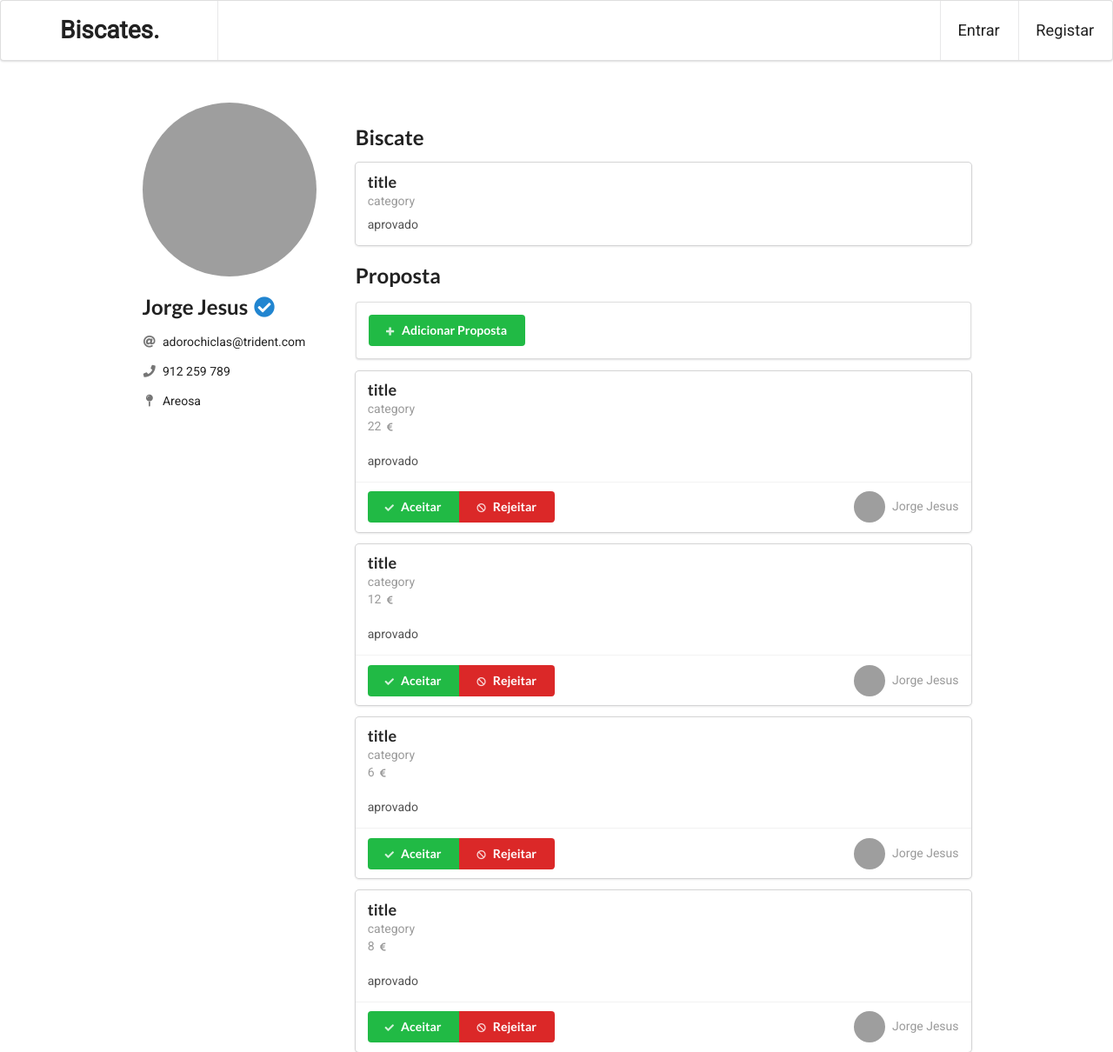
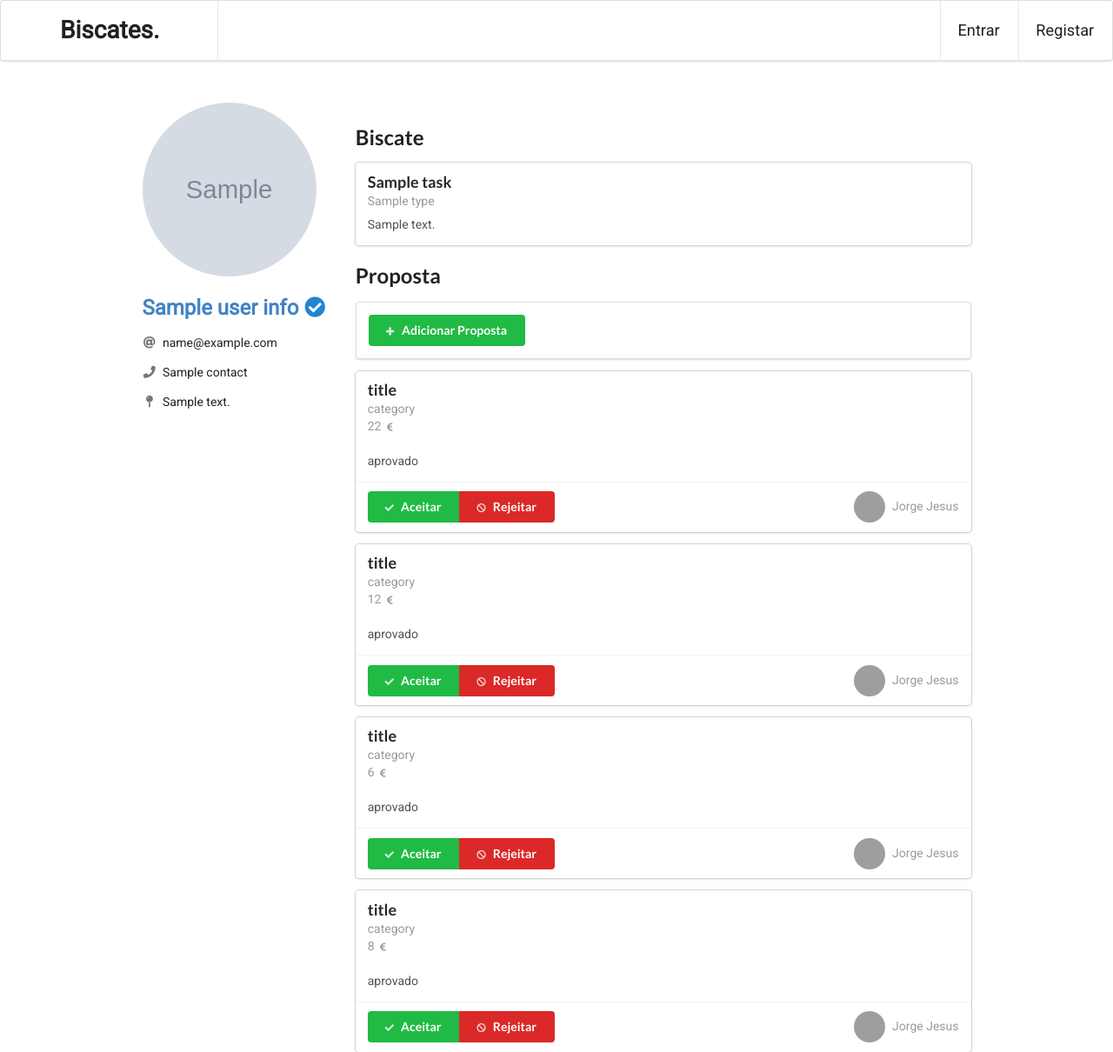
Before and after one commit to makeorbreak-io/biscates, a Flask app: template templates/task.html in a window 1280 px wide. Shown: the whole page at 87% size. Run offline with Flask 2, Linux system fonts and the light colour scheme; the template is opened without the code that fills it: most values are stand-ins (such as "Sample title", 1, 10 or a date in 2020); grey boxes marked "Sample" are stand-in pictures; parts of the project's set-up code (start-up, migrations or seed data) failed here and were passed over; some libraries are stand-ins or nearby versions; grey boxes are pictures that could not be loaded.

Commit message:
Task page responding

```diff
--- a/app.py
+++ b/app.py
@@ -1,5 +1,5 @@
 import os
-from flask import Flask, render_template, jsonify, redirect, url_for
+from flask import Flask, render_template, jsonify, redirect, url_for, request
 from flask_sqlalchemy import SQLAlchemy
 from flask_wtf import FlaskForm
 from wtforms import TextField, PasswordField
@@ -25,15 +25,12 @@ def hello():
     return render_template("homepage.html", tasks=tasks)
 
 
-@app.route("/login")
-def login():
-    login_form = LoginForm()
-    return render_template("login.html", login_form=login_form)
-
-
 @app.route("/task")
 def taks():
-    return render_template("task.html")
+    task_id = request.args.get('id')
+    task = get_task(task_id)
+    task.user_info = get_user_by_id(task.user)
+    return render_template("task.html", task=task)
 
 
 @app.route("/profile")
--- a/controllers/task_controller.py
+++ b/controllers/task_controller.py
@@ -4,7 +4,7 @@ from models import Users
 
 
 def get_all_tasks():
-    tasks = Tasks.query.filter_by(approved=False).order_by(Tasks.created_at).all()
+    tasks = Tasks.query.filter_by(approved=False).order_by(Tasks.created_at).limit(10).all()
     return tasks
 
 def get_user_by_id(id):
@@ -12,5 +12,5 @@ def get_user_by_id(id):
     return user
 
 def get_task(id):
-    task = Task.query.get(id)
+    task = Tasks.query.get(id)
     return task
--- a/models.py
+++ b/models.py
@@ -55,7 +55,7 @@ class Tasks(db.Model):
         self.type = type
 
     def __repr__(self):
-        return '<id {} title {} type {} approved {} user {} location {} >'.format(self.id, self.title, self.type, self.approved, self.user, self.location)
+        return '<id {} title {} type {} approved {} user {} location {} description {}>'.format(self.id, self.title, self.type, self.approved, self.user, self.location, self.description)
 
 
 class Ratings(db.Model):
--- a/templates/task.html
+++ b/templates/task.html
@@ -4,19 +4,19 @@
 <script src="{{ url_for('static', filename='js/profile.js') }}"></script>
 <br/>
 <div class="ui row">
-    <img class="ui massive avatar image" style="width: 200px; height: 200px; object-fit: cover;" src="http://www2.pictures.zimbio.com/gi/Real+Madrid+CF+v+Sporting+Clube+de+Portugal+QSMFTsZhHuml.jpg" />
+    <img class="ui massive avatar image" style="width: 200px; height: 200px; object-fit: cover;" src={{task.user_info.photo}} />
 </div>
 <br/>
 <div class="ui row">
-    <h2>Jorge Jesus <i class="check circle icon blue"></i></h2>
+    <h2><a href="http://www.dog.com">{{task.user_info.name}}</a> <i class="check circle icon blue"></i></h2>
     <p>
-        <i class="at icon grey"></i> adorochiclas@trident.com
+        <i class="at icon grey"></i> {{task.user_info.email}}
     </p>
     <p>
-        <i class="phone icon grey"></i> 912 259 789
+        <i class="phone icon grey"></i> {{task.user_info.contact}}
     </p>
     <p>
-        <i class="map pin icon grey"></i> Areosa
+        <i class="map pin icon grey"></i> {{task.user_info.address}}
     </p>
 </div>
 {% endblock %}
@@ -27,19 +27,17 @@
     <div class="ui eight wide column">
         <br>
         <h2>Biscate</h2>
-        {% set task =
-        ["title","category","aprovado","Jorge Jesus","http://www2.pictures.zimbio.com/gi/Real+Madrid+CF+v+Sporting+Clube+de+Portugal+QSMFTsZhHuml.jpg"]%}
-        <a class="ui fluid card " href="http://www.dog.com">
+        <div class="ui fluid card">
             <div class="content">
-                <div class="header">{{task[0]}}</div>
+                <div class="header">{{task.title}}</div>
                 <div class="meta">
-                    <span class="category">{{task[1]}}</span>
+                    <span class="category">{{task.type}}</span>
                 </div>
                 <div class="description">
-                    <p>{{task[2]}}</p>
+                    <p>{{task.description}}</p>
                 </div>
             </div>
-        </a>
+        </div>
     </div>
 </div>
 <br/>
```
